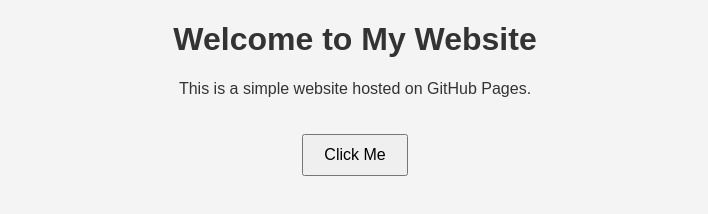
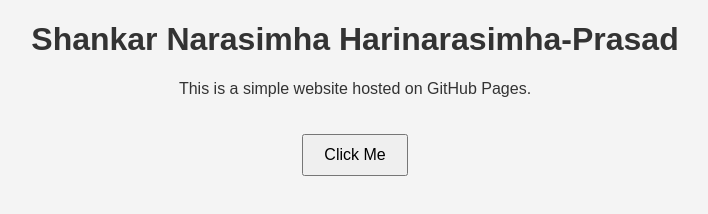
Before and after one commit to Sowmya-S06/website, a plain HTML site: page index.html in a window 1280 px wide. Shown: the whole page, without its empty margins (285-993 px from the left). Drawn offline with Linux system fonts and the light colour scheme.

Commit message:
Update index.html

```diff
--- a/index.html
+++ b/index.html
@@ -7,7 +7,7 @@
     <link rel="stylesheet" href="style.css" />
 </head>
 <body>
-    <h1>Welcome to My Website</h1>
+    <h1>Shankar Narasimha Harinarasimha-Prasad</h1>
     <p>This is a simple website hosted on GitHub Pages.</p>
     <button onclick="sayHello()">Click Me</button>
     <script src="script.js"></script>
```
